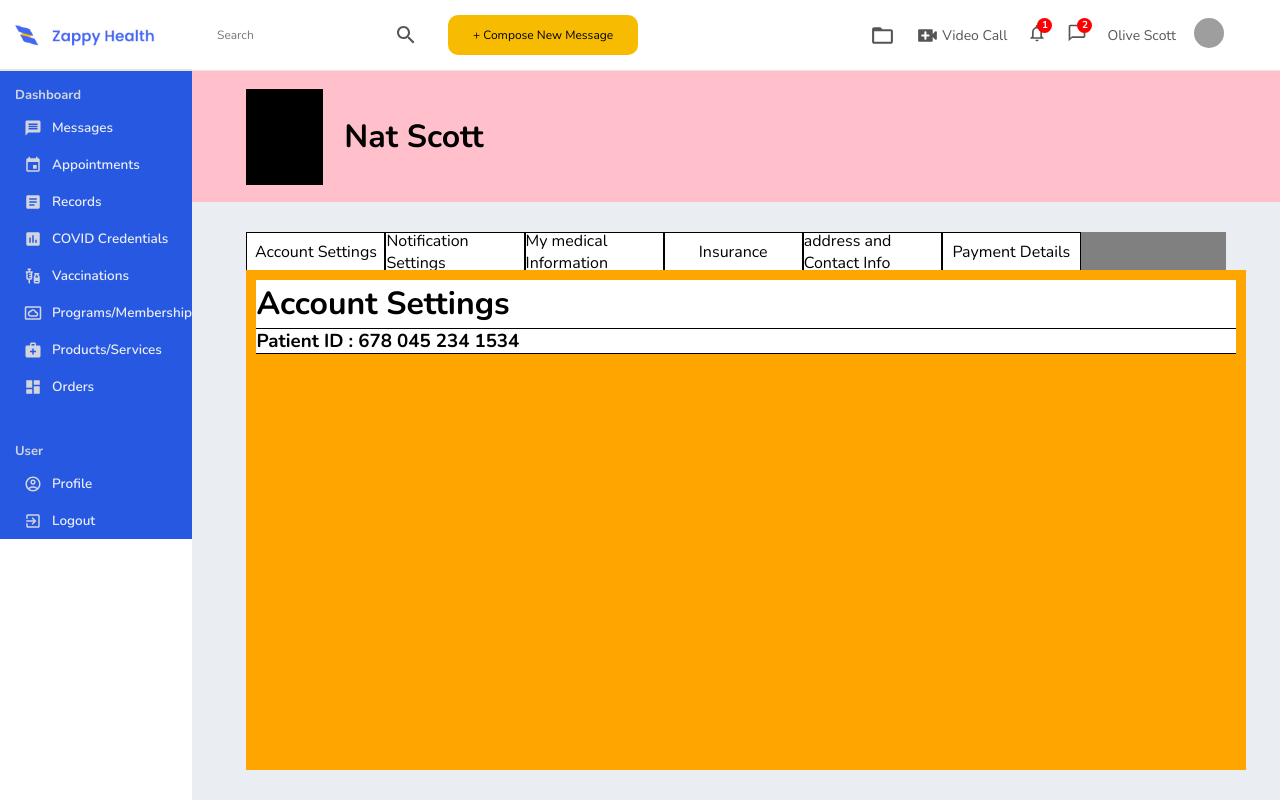
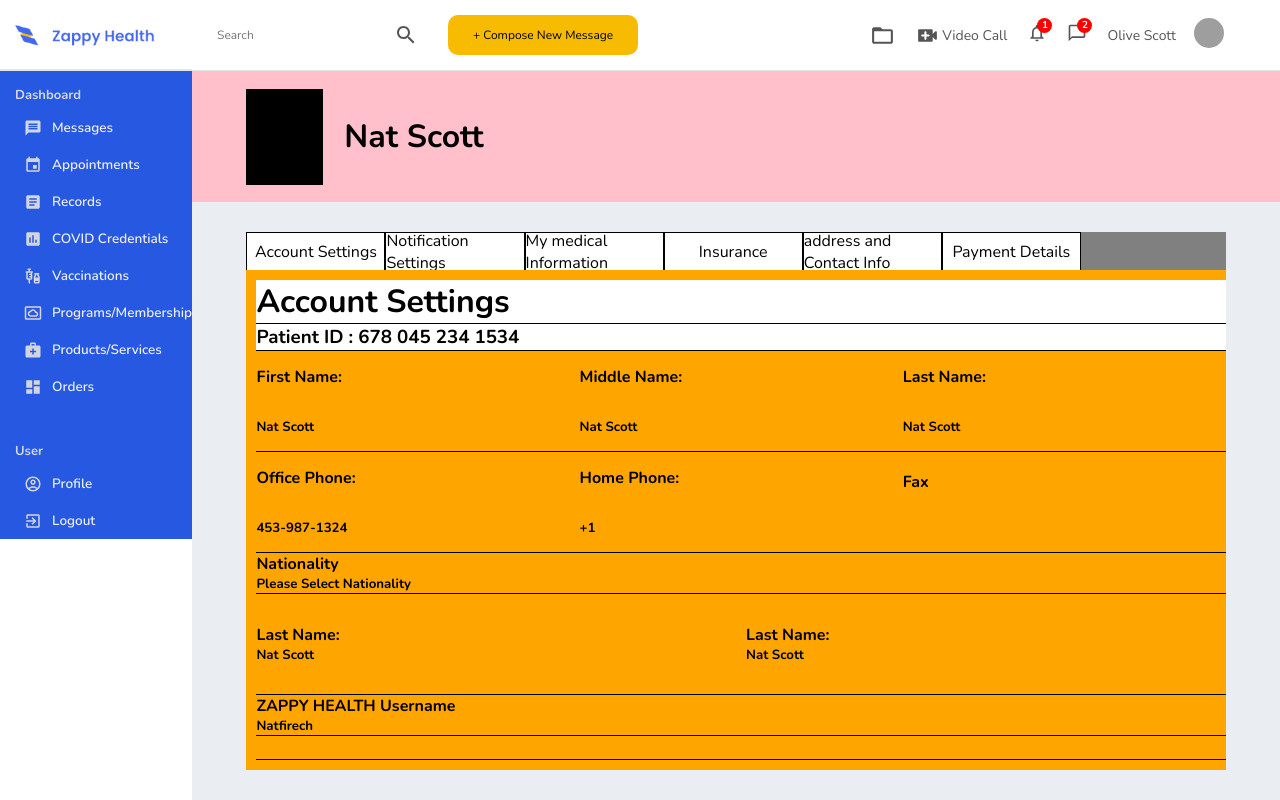
Before and after one commit to nascott94/telahealth-portal, a React (Create React App) app: page /profile in a window 1280 px wide. Built offline with nearby package versions, Linux system fonts and the light colour scheme; grey boxes are pictures that could not be loaded.

Commit message:
pushing for nat

```diff
--- a/package.json
+++ b/package.json
@@ -15,6 +15,7 @@
     "react-dom": "^18.1.0",
     "react-router-dom": "^6.3.0",
     "react-scripts": "5.0.1",
+    "react-sizeme": "^3.0.2",
     "sass": "^1.51.0",
     "styled-components": "^5.3.5",
     "web-vitals": "^2.1.4"
--- a/src/components/profilepage/AccountSettings.js
+++ b/src/components/profilepage/AccountSettings.js
@@ -9,10 +9,11 @@ const Container = styled.div`
   display: flex;
   flex-direction: column;
   padding: 10px;
+  overflow: scroll;
 `;
 
 const HeaderContainer = styled.div`
-  height: 10%;
+  height: 100px;
   width: 100%;
   background-color: white;
   display: flex;
@@ -21,12 +22,109 @@ const HeaderContainer = styled.div`
 `;
 
 const PatientIDContainer = styled.div`
-  height: 5%;
+  height: 40px;
   width: 100%;
   background-color: white;
   display: flex;
   align-items: center;
   border-bottom: 1px solid black;
+`;
+
+const NameContainer = styled.div`
+  height: 100px;
+  width: 100%;
+  display: flex;
+  border-bottom: 1px solid black;
+`;
+
+const PhoneContainer = styled.div`
+  height: 100px;
+  width: 100%;
+  display: flex;
+  border-bottom: 1px solid black;
+`;
+
+const NamePhoneLeft = styled.div`
+  height: 100px;
+  width: 33%;
+  display: flex;
+  flex-direction: column;
+  justify-content: space-around;
+`;
+
+const NamePhoneMiddle = styled.div`
+  height: 100px;
+  width: 33%;
+  display: flex;
+  flex-direction: column;
+  justify-content: space-around;
+`;
+
+const NamePhoneRight = styled.div`
+  height: 100px;
+  width: 33%;
+  display: flex;
+  flex-direction: column;
+  justify-content: space-around;
+`;
+
+const NationalityContainer = styled.div`
+  height: 80px;
+  width: 100%;
+  display: flex;
+  flex-direction: column;
+  justify-content: center;
+  border-bottom: 1px solid black;
+`;
+
+const EmailContainer = styled.div`
+  height: 100px;
+  width: 100%;
+  display: flex;
+  align-items: center;
+  border-bottom: 1px solid black;
+`;
+
+const EmailLeft = styled.div`
+  height: 100px;
+  width: 50%;
+  display: flex;
+  flex-direction: column;
+  justify-content: center;
+`;
+
+const EmailRight = styled.div`
+  height: 100px;
+  width: 50%;
+  display: flex;
+  flex-direction: column;
+  justify-content: center;
+`;
+
+const LogInContainer = styled.div`
+  height: 120px;
+  width: 100%;
+  display: flex;
+  justify-content: center;
+  flex-direction: column;
+  border-bottom: 1px solid black;
+`;
+
+const CountryContainer = styled.div`
+  height: 20%;
+  width: 100%;
+  display: flex;
+  border-bottom: 1px solid black;
+`;
+
+const CountryLeft = styled.div`
+  height: 100%;
+  width: 50%;
+`;
+
+const CountryRight = styled.div`
+  height: 100%;
+  width: 50%;
 `;
 
 const AccountSettings = () => {
@@ -39,6 +137,53 @@ const AccountSettings = () => {
         <PatientIDContainer>
           <h3>Patient ID : 678 045 234 1534</h3>
         </PatientIDContainer>
+        <NameContainer>
+          <NamePhoneLeft>
+            <h4>First Name:</h4>
+            <h5>Nat Scott</h5>
+          </NamePhoneLeft>
+          <NamePhoneMiddle>
+            <h4>Middle Name:</h4>
+            <h5>Nat Scott</h5>
+          </NamePhoneMiddle>
+          <NamePhoneRight>
+            <h4>Last Name:</h4>
+            <h5>Nat Scott</h5>
+          </NamePhoneRight>
+        </NameContainer>
+        <PhoneContainer>
+          <NamePhoneLeft>
+            <h4>Office Phone:</h4>
+            <h5>453-987-1324</h5>
+          </NamePhoneLeft>
+          <NamePhoneMiddle>
+            <h4>Home Phone:</h4>
+            <h5>+1</h5>
+          </NamePhoneMiddle>
+          <NamePhoneRight>
+            <h4>Fax</h4>
+            <h5></h5>
+          </NamePhoneRight>
+        </PhoneContainer>
+        <NationalityContainer>
+          <h4>Nationality</h4>
+          <h5>Please Select Nationality</h5>
+        </NationalityContainer>
+        <EmailContainer>
+          <EmailLeft>
+            <h4>Last Name:</h4>
+            <h5>Nat Scott</h5>
+          </EmailLeft>
+          <EmailRight>
+            <h4>Last Name:</h4>
+            <h5>Nat Scott</h5>
+          </EmailRight>
+        </EmailContainer>
+        <LogInContainer>
+          <h4>ZAPPY HEALTH Username</h4>
+          <h5>Natfirech</h5>
+        </LogInContainer>
+        <CountryContainer></CountryContainer>
       </Container>
     </>
   );
--- a/src/pages/ProfileSettings.js
+++ b/src/pages/ProfileSettings.js
@@ -9,12 +9,14 @@ import MyMedicalInformation from "../components/profilepage/MyMedicalInformation
 import Insurance from "../components/profilepage/Insurance";
 import AddressContactInfo from "../components/profilepage/AddressContactInfo";
 import PaymentDetails from "../components/profilepage/PaymentDetails";
+import { SizeMe } from "react-sizeme";
 
 const Container = styled.div`
   height: 100%;
   width: 100%;
   display: flex;
   flex-direction: row;
+  overflow: hidden;
 `;
 
 const LeftContainer = styled.div`
@@ -64,6 +66,7 @@ const BottomContainer = styled.div`
   display: flex;
   align-items: center;
   justify-content: center;
+  overflow: hidden;
 `;
 
 const RightMainBottomComponentContainer = styled.div`
@@ -72,6 +75,7 @@ const RightMainBottomComponentContainer = styled.div`
   background-color: green;
   display: flex;
   flex-direction: column;
+  overflow: hidden;
 `;
 
 const ComponentTabContainer = styled.div`
```
Also changed, not shown: 1 other file (tests, documents, lock files or other folders).
